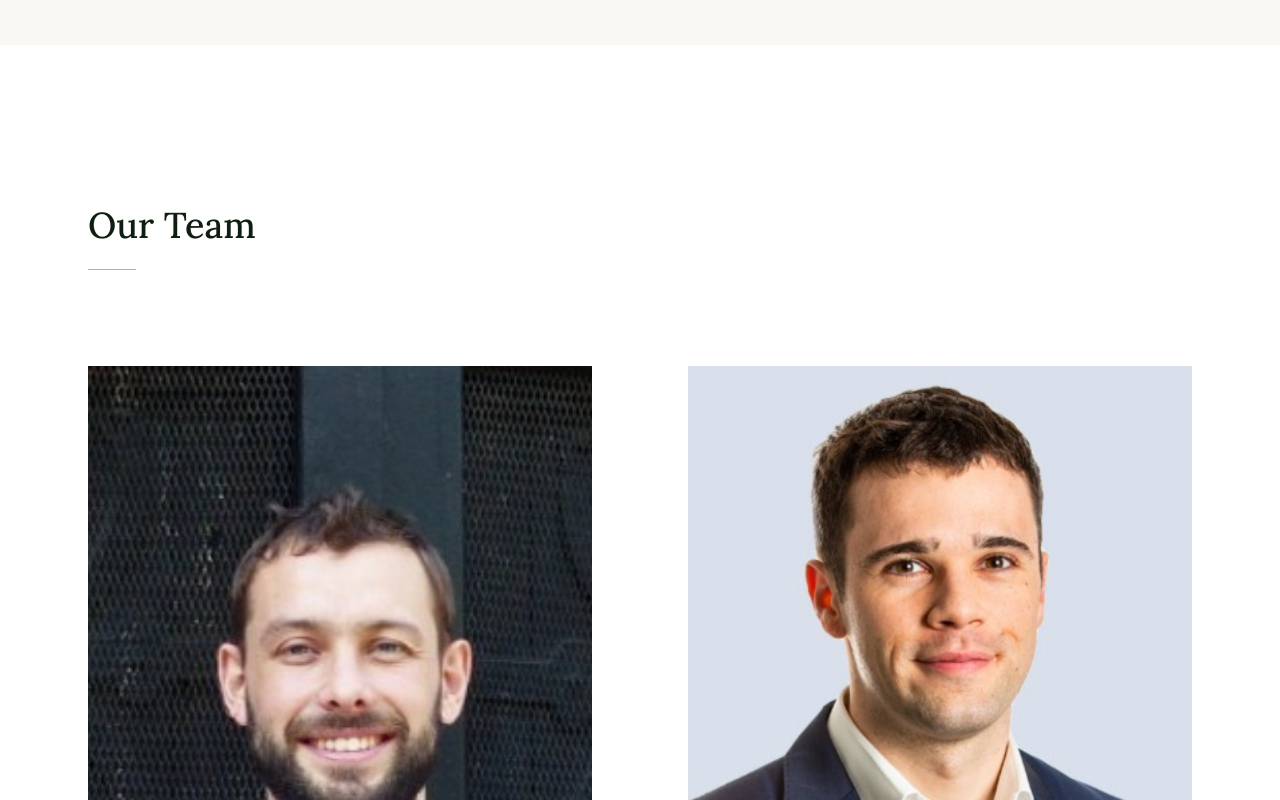
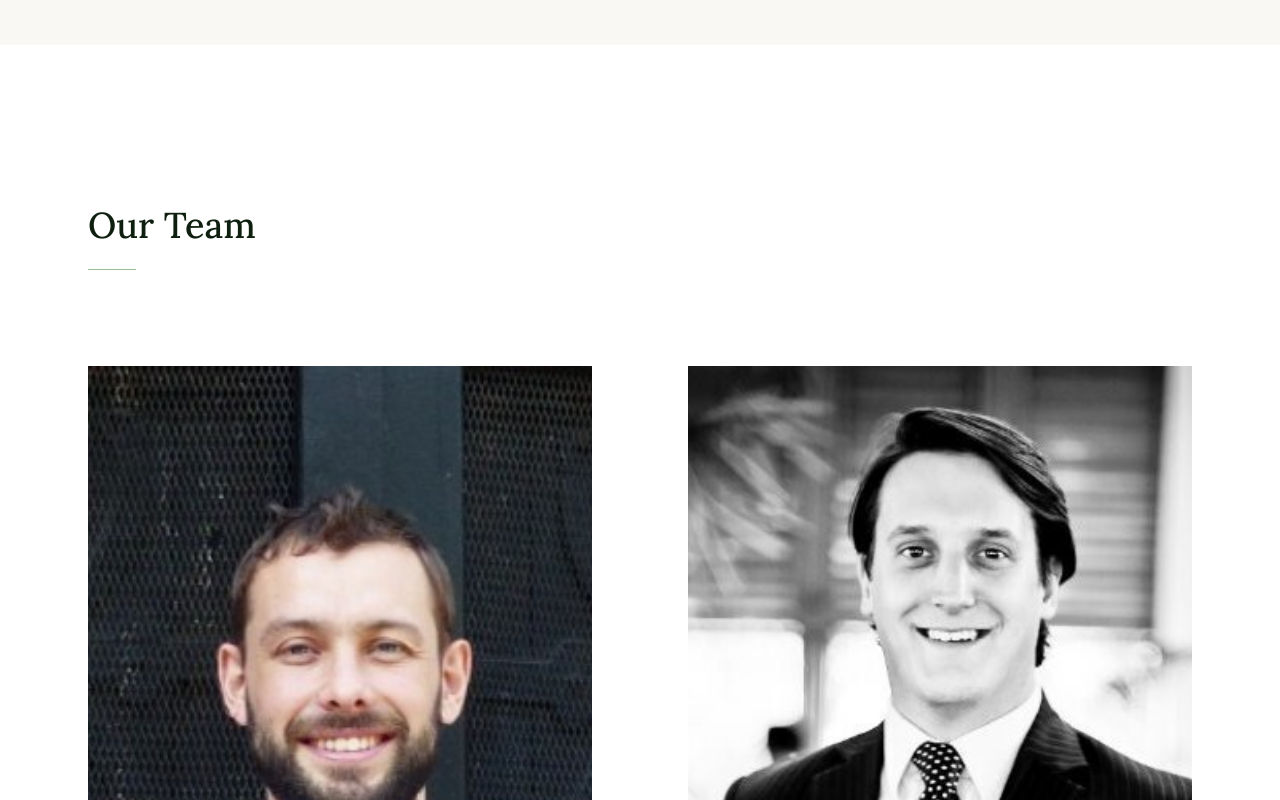
Before and after one commit to Tatwin-Lapwing/lapwing-common, a Next.js app: page / in a window 1280 px wide. Shown: the part 2000-2800 px from the top of the page. Built offline with nearby package versions, Linux system fonts and the light colour scheme.

Commit message:
MouseCode Team Updates

```diff
--- a/app/layout.tsx
+++ b/app/layout.tsx
@@ -14,9 +14,9 @@ const lora = Lora({
 });
 
 export const metadata: Metadata = {
-  title: "Lapwing Common | UK Nature Investment Fund",
+  title: "Lapwing Common | UK Nature Specialist Loans Company",
   description:
-    "Investing in the restoration of Britain's natural heritage. Lapwing Common is a UK-based nature investment fund dedicated to ecological recovery and sustainable returns.",
+    "Investing in the restoration of Britain's natural heritage. Lapwing Common is a UK-based specialist loans company dedicated to ecological recovery and sustainable returns.",
   keywords: [
     "nature investment",
     "UK conservation",
@@ -26,7 +26,7 @@ export const metadata: Metadata = {
   ],
   authors: [{ name: "TEEK Group Limited" }],
   openGraph: {
-    title: "Lapwing Common | UK Nature Investment Fund",
+    title: "Lapwing Common | UK Nature Specialist Loans Company",
     description:
       "Investing in the restoration of Britain's natural heritage.",
     type: "website",
@@ -36,7 +36,7 @@ export const metadata: Metadata = {
   },
   twitter: {
     card: "summary_large_image",
-    title: "Lapwing Common | UK Nature Investment Fund",
+    title: "Lapwing Common | UK Nature Specialist Loans Company",
     description:
       "Investing in the restoration of Britain's natural heritage.",
   },
--- a/components/Hero.tsx
+++ b/components/Hero.tsx
@@ -35,7 +35,7 @@ export default function Hero() {
         </h1>
 
         <p className="mx-auto mt-8 max-w-2xl text-lg font-light leading-relaxed text-moss-900 md:text-xl">
-          A UK-based natural capital fund dedicated to ecological recovery, sustainable land management, and enduring returns.
+          A UK-based specialist loans company dedicated to ecological recovery, sustainable land management, and enduring returns.
         </p>
       </motion.div>
     </section>
--- a/components/Team.tsx
+++ b/components/Team.tsx
@@ -7,7 +7,7 @@ interface TeamMember {
   name: string;
   image: string;
   role: string;
-  linkedIn: string;
+  linkedIn?: string;
 }
 
 const team: TeamMember[] = [
@@ -18,10 +18,10 @@ const team: TeamMember[] = [
     linkedIn: "https://www.linkedin.com/in/tatwin-owen-edmunds-7b708b46/",
   },
   {
-    name: "Edward Kerr",
-    image: "/team/edward.jpg",
+    name: "Hugo Slade",
+    image: "/team/hugo.jpeg",
     role: "Co-Founder",
-    linkedIn: "https://www.linkedin.com/in/edwardkerr-me/",
+    linkedIn: "https://www.linkedin.com/in/hugo-slade/",
   },
 ];
 
@@ -94,6 +94,7 @@ export default function Team() {
                   </p>
                 </div>
 
+                {member.linkedIn && (
                   <a
                     href={member.linkedIn}
                     target="_blank"
@@ -103,6 +104,7 @@ export default function Team() {
                   >
                     <LinkedInIcon className="mt-1 h-5 w-5" />
                   </a>
+                )}
               </div>
             </motion.article>
           ))}
```
Also changed, not shown: public/team/hugo.jpeg (added), 1 other file (tests, documents, lock files or other folders). Lines whose indentation alone changed are shown as unchanged.
